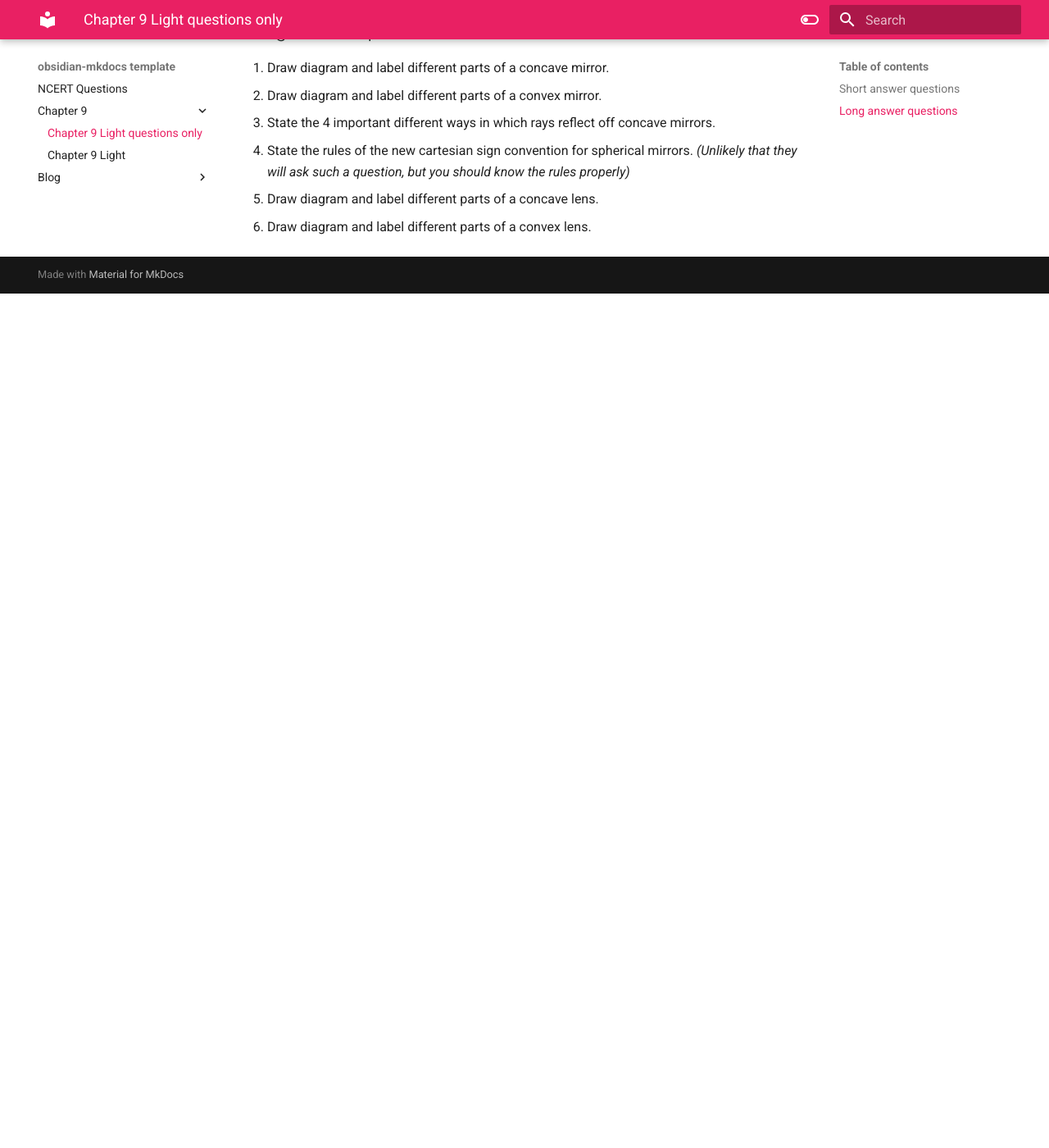
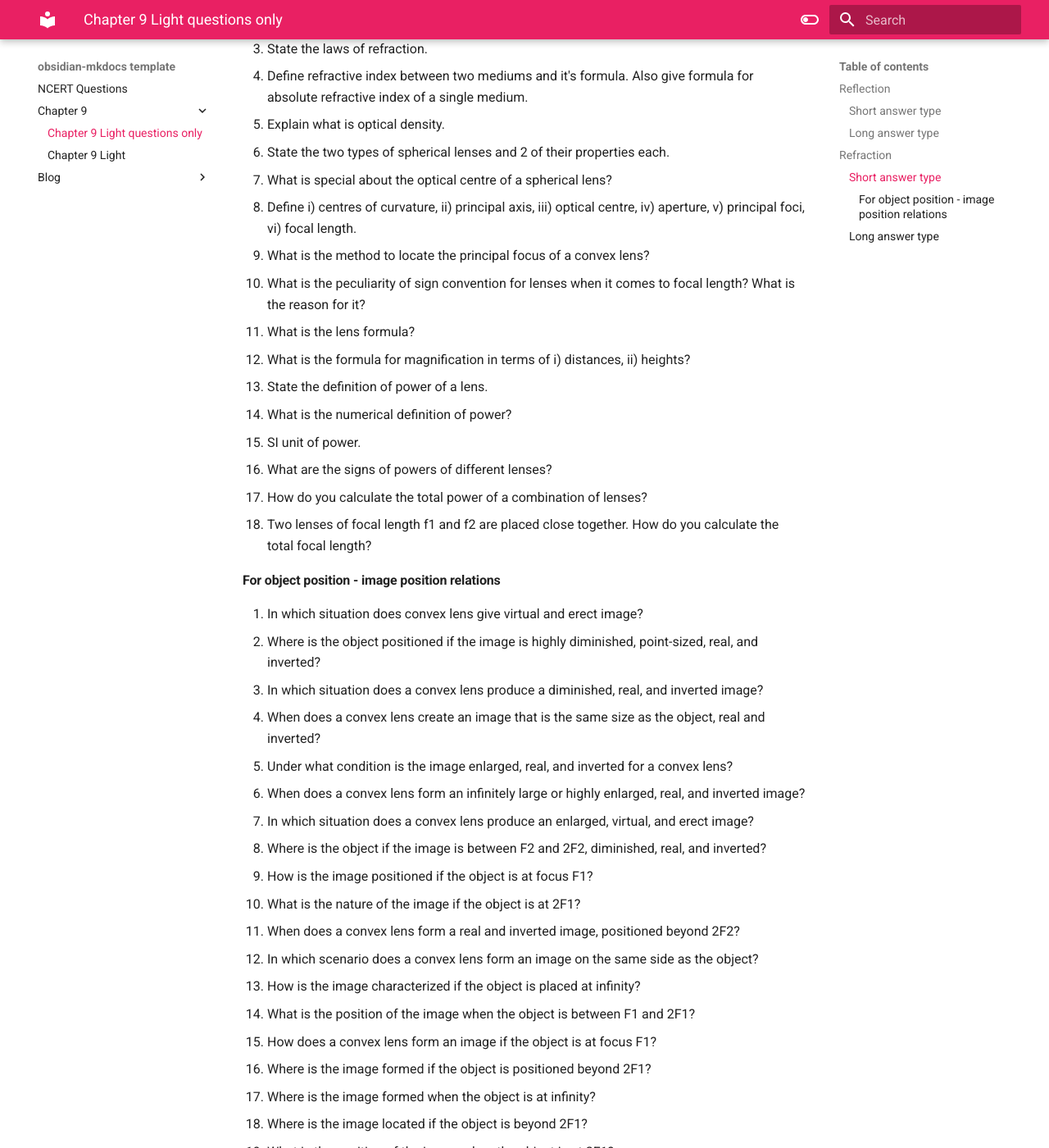
Before and after one commit to Brian-1402/ncert, an MkDocs documentation site: the page built from docs/Chapter 9/Chapter 9 Light - questions only.md, in a window 1280 px wide and 1400 px high, scrolled down 1320 px. Shown: the whole window at 82% size. Built offline with MkDocs 1.6.1 and Material for MkDocs 9.7.7, drawn with Linux system fonts in a browser that asks for light colours; before the commit the page ends 1678 px from its top, so only the background shows below that; some of the changed text lies outside the part shown.

Commit message:
added the extra ones to questions only part

```diff
--- a/docs/Chapter 9/Chapter 9 Light - questions only.md
+++ b/docs/Chapter 9/Chapter 9 Light - questions only.md
@@ -1,4 +1,6 @@
-## Short answer questions
+## Reflection
+### Short answer type
+
 1. State the laws of reflection.
 2. Properties of reflected image by a plane mirror.
 3. What is diffraction of light.
@@ -19,20 +20,69 @@
 18. Define magnification and it's formula.
 19. What is the relation between the sign of magnification and whether the image is real or virtual?
 20. Give the formula for magnification in terms of i) heights from axis, ii) distances from origin.
-21. Define refraction.
-22. What is the manner in which light bends, between mediums of different optical density?
-23. State the laws of refraction.
-24. Define refractive index between two mediums and it's formula. Also give formula for absolute refractive index of a single medium.
-25. Explain what is optical density.
-26. State the two types of spherical lenses and 2 of their properties each.
-27. What is special about the optical centre of a spherical lens?
-28. Define i) centres of curvature, ii) principal axis, iii) optical centre, iv) aperture, v) principal foci, vi) focal length.
-29. What is the method to locate the principal focus of a convex lens?
-## Long answer questions
+
+### Long answer type
+
 1. Draw diagram and label different parts of a concave mirror.
 2. Draw diagram and label different parts of a convex mirror.
 3. State the 4 important different ways in which rays reflect off concave mirrors.
 4. State the rules of the new cartesian sign convention for spherical mirrors.
-   *(Unlikely that they will ask such a question, but you should know the rules properly)*
-5. Draw diagram and label different parts of a concave lens.
-6. Draw diagram and label different parts of a convex lens.
+
+
+## Refraction
+
+### Short answer type
+
+1. Define refraction.
+2. What is the manner in which light bends, between mediums of different optical density?
+3. State the laws of refraction.
+4. Define refractive index between two mediums and it's formula. Also give formula for absolute refractive index of a single medium.
+5. Explain what is optical density.
+6. State the two types of spherical lenses and 2 of their properties each.
+7. What is special about the optical centre of a spherical lens?
+8. Define i) centres of curvature, ii) principal axis, iii) optical centre, iv) aperture, v) principal foci, vi) focal length.
+9. What is the method to locate the principal focus of a convex lens?
+10. What is the peculiarity of sign convention for lenses when it comes to focal length? What is the reason for it?
+11. What is the lens formula?
+12. What is the formula for magnification in terms of i) distances, ii) heights?
+13. State the definition of power of a lens.
+14. What is the numerical definition of power?
+15. SI unit of power.
+16. What are the signs of powers of different lenses?
+17. How do you calculate the total power of a combination of lenses?
+18. Two lenses of focal length f1 and f2 are placed close together. How do you calculate the total focal length?
+
+#### For object position - image position relations
+
+19. In which situation does convex lens give virtual and erect image?
+20. Where is the object positioned if the image is highly diminished, point-sized, real, and inverted?
+21. In which situation does a convex lens produce a diminished, real, and inverted image?
+22. When does a convex lens create an image that is the same size as the object, real and inverted?
+23. Under what condition is the image enlarged, real, and inverted for a convex lens?
+24. When does a convex lens form an infinitely large or highly enlarged, real, and inverted image?
+25. In which situation does a convex lens produce an enlarged, virtual, and erect image?
+26. Where is the object if the image is between F2 and 2F2, diminished, real, and inverted?
+27. How is the image positioned if the object is at focus F1?
+28. What is the nature of the image if the object is at 2F1?
+29. When does a convex lens form a real and inverted image, positioned beyond 2F2?
+30. In which scenario does a convex lens form an image on the same side as the object?
+31. How is the image characterized if the object is placed at infinity?
+32. What is the position of the image when the object is between F1 and 2F1?
+33. How does a convex lens form an image if the object is at focus F1?
+34. Where is the image formed if the object is positioned beyond 2F1?
+35. Where is the image formed when the object is at infinity?
+36. Where is the image located if the object is beyond 2F1?
+37. What is the position of the image when the object is at 2F1?
+38. Where is the image when the object is between F1 and 2F1?
+39. Where does the image appear if the object is at focus F1?
+40. Where is the image formed when the object is between focus F1 and the optical centre O?
+41. Where is the image formed when the object is at infinity?
+42. Where is the image located if the object is between infinity and the optical centre O?
+43. In which situation does a concave lens give a highly diminished, point-sized, virtual, and erect image?
+44. In which situation does a concave lens produce a diminished, virtual, and erect image?
+
+### Long answer type
+
+1. Draw diagram and label different parts of a concave lens.
+2. Draw diagram and label different parts of a convex lens.
+3. Explain the 3 lens ray diagram rules, with diagrams.
```
Also changed, not shown: other parts of docs/Chapter 9/Chapter 9 Light - questions only.md (+0 -1 lines).
